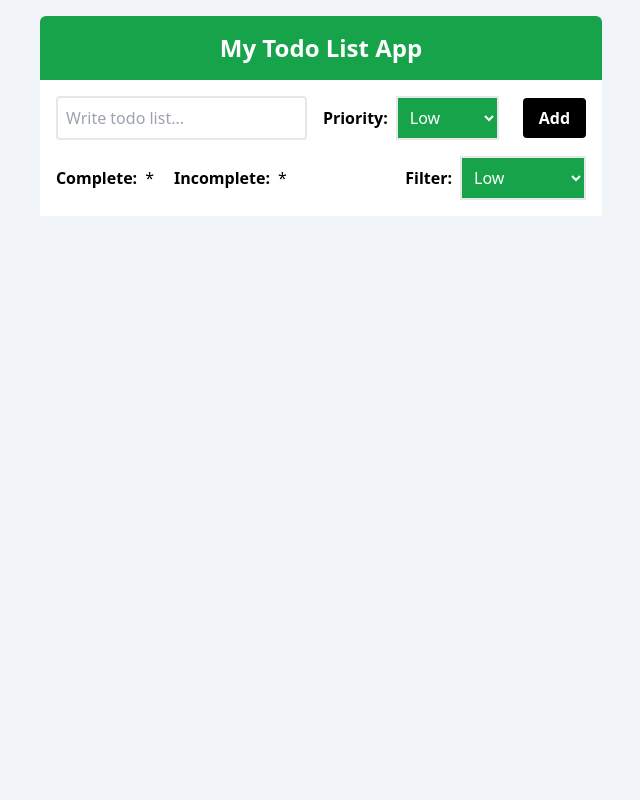
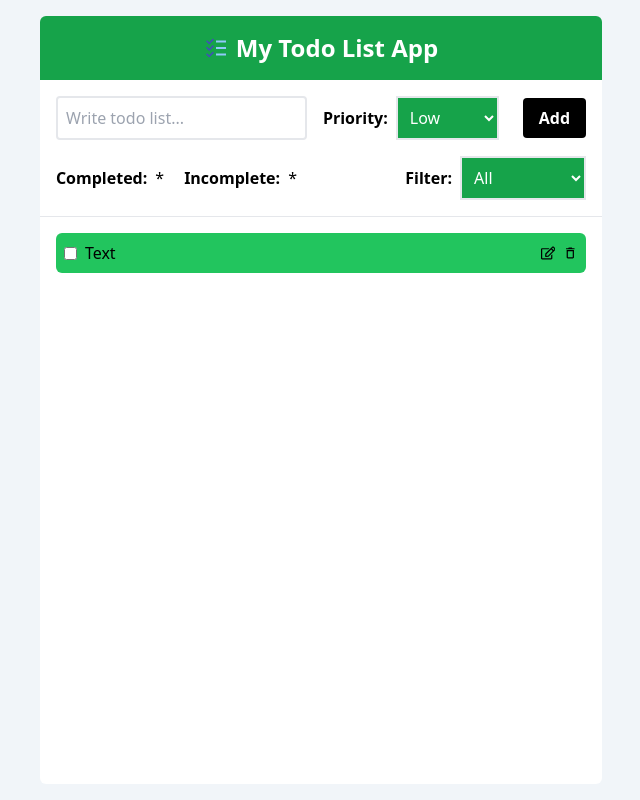
Before and after one commit to Chy-Zaber-Bin-Zahid/Qtec-Solution-Limited-task, a React (Create React App) app: page / in a window 1280 px wide. Shown: the whole page, without its empty margins (319-959 px from the left). Built offline with nearby package versions, Linux system fonts and the light colour scheme; the HTML template or start-up script is replaced by a standard one.

Commit message:
Show list section styling done

```diff
--- a/package.json
+++ b/package.json
@@ -8,6 +8,7 @@
     "@testing-library/user-event": "^13.5.0",
     "react": "^18.2.0",
     "react-dom": "^18.2.0",
+    "react-icons": "^5.0.1",
     "react-scripts": "5.0.1",
     "web-vitals": "^2.1.4"
   },
--- a/src/App.js
+++ b/src/App.js
@@ -1,17 +1,21 @@
 import { MyProvider } from "./MyContext";
 import Filter from "./components/Filter";
 import Input from "./components/Input";
+import ShowList from "./components/ShowList";
+import { FcTodoList } from "react-icons/fc";
 
 function App() {
   return (
     <MyProvider>
       <main className="flex flex-col items-center justify-center h-screen bg-slate-100">
         <div className="max-w-[50rem] h-full my-4 rounded-md overflow-hidden">
-          <h1 className="text-2xl text-center p-4 bg-green-600 text-white font-semibold">
+          <h1 className="text-2xl flex justify-center items-center gap-2 p-4 bg-green-600 text-white font-semibold">
+            <FcTodoList />
             My Todo List App
           </h1>
           <Input />
           <Filter />
+          <ShowList />
         </div>
       </main>
     </MyProvider>
--- a/src/components/Filter.jsx
+++ b/src/components/Filter.jsx
@@ -4,7 +4,7 @@ function Filter() {
   return (
     <section className="flex justify-between items-center gap-4 px-4 pb-4 bg-white ">
       <div className="flex justify-between items-center gap-2">
-        <h1 className="font-semibold">Complete:</h1>
+        <h1 className="font-semibold">Completed:</h1>
         <p className="mr-3">*</p>
         <h1 className="font-semibold">Incomplete:</h1>
         <p>*</p>
@@ -17,11 +17,12 @@ function Filter() {
           id="priority"
           className="border-2 text-white p-2 cursor-pointer bg-green-600"
         >
-          <option value="option1">Low</option>
-          <option value="option2">Medium</option>
-          <option value="option3">High</option>
-          <option value="option4">Complete</option>
-          <option value="option5">Incomplete</option>
+          <option value="option1">All</option>
+          <option value="option2">Low</option>
+          <option value="option3">Medium</option>
+          <option value="option4">High</option>
+          <option value="option5">Completed</option>
+          <option value="option6">Incomplete</option>
         </select>
       </div>
     </section>
--- /dev/null
+++ b/src/components/ShowList.jsx
@@ -0,0 +1,20 @@
+import React from "react";
+import { MdDeleteOutline } from "react-icons/md";
+import { FaRegEdit } from "react-icons/fa";
+
+function ShowList() {
+  return (
+    <section className="border-t p-4 h-full bg-white overflow-y-auto flex flex-col gap-2">
+      <div className="flex justify-between items-center bg-green-500 p-2 gap-2 rounded-md">
+        <div className="flex gap-2 justify-start items-center w-full">
+          <input type="checkbox" />
+          <p className="" >Text</p>
+        </div>
+        <FaRegEdit className="" />
+        <MdDeleteOutline />
+      </div>
+    </section>
+  );
+}
+
+export default ShowList;
```
Also changed, not shown: public/logo512.png (added), 1 other file (tests, documents, lock files or other folders).
